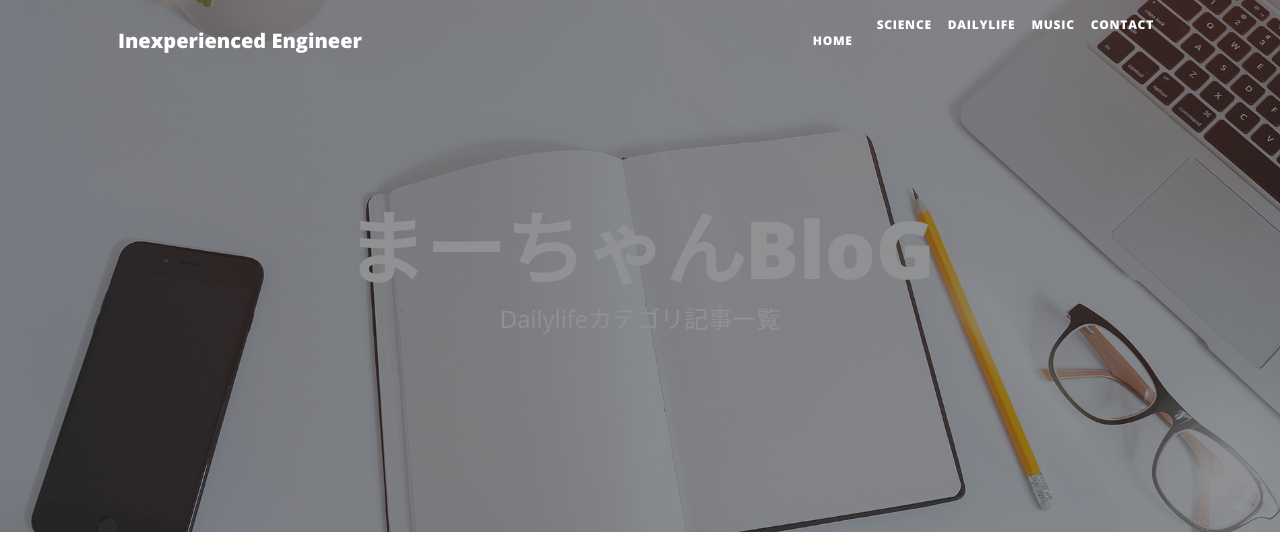
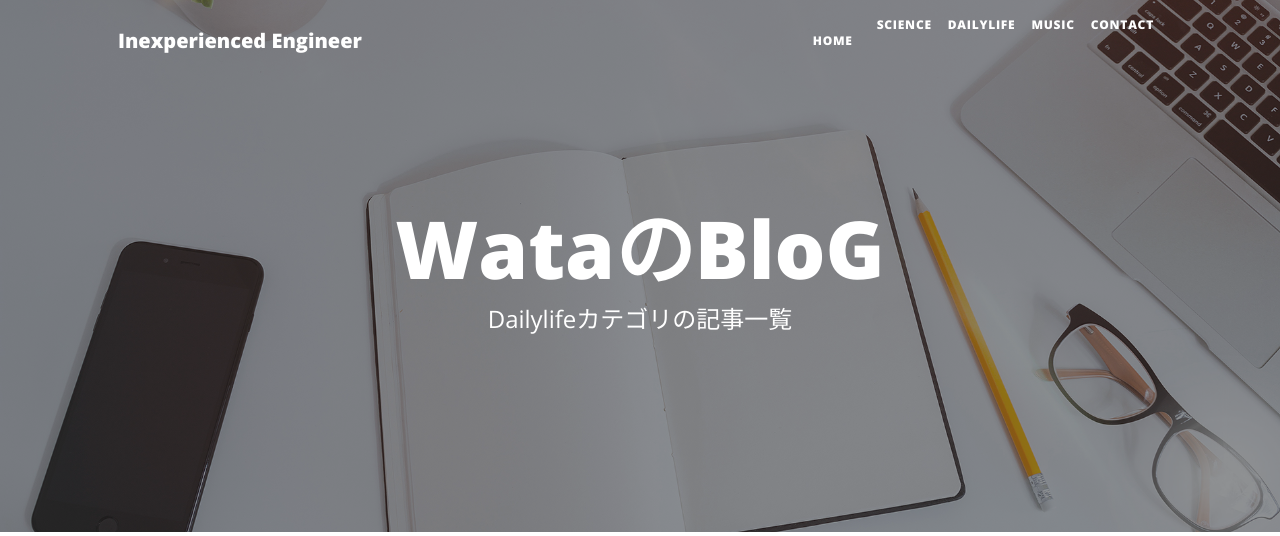
Before and after one commit to wataru68/fproject, a Django app: page /dailylife-list/ in a window 1280 px wide. Shown: the top 536 px of the page. Run offline with Django 3.2, Linux system fonts and the light colour scheme; data comes from the database, SQL or seed files in the repository; some libraries are stand-ins or nearby versions.

Commit message:
ヘッダーのタイトルがopacityされるバグを修正

```diff
--- a/blog/templates/dailylife_list.html
+++ b/blog/templates/dailylife_list.html
@@ -1,32 +1,31 @@
-<!-- 冒頭部分削除 -->
-
-<!-- ベーステンプレートを適用する -->
+<!-- ベーステンプレートを適用 -->
 {% extends 'base.html' %}
 <!--
-静的ファイルのURLを生成するstaticは個々のページで読み込むことが必要
+  静的ファイルのURLを生成するstaticは
+  個々のページで読み込むことが必要
 -->
 {% load static %}
-<!--ヘッダー情報のページタイトルは
-    ベーステンプレートを利用するページで設定する-->
-{% block title %}まーちゃんBloG - Dailylife{% endblock %}
-
-<!-- Navigation-->
-<!--ナビゲーションはベーステンプレートで設定済なので削除-->
+<!-- ヘッダー情報のページタイトルは
+    ベーステンプレートを利用するページで設定する -->
+{% block title %}WataのBloG - Dailylife{% endblock %}
+<!-- Navigation -->
+<!-- Navigationはベーステンプレートで設定済みなので削除 -->
 
     <!-- Page Header-->
+    <!-- ページのヘッダーはベーステンプレートを利用するページで設定する -->
     {% block header %}
     <!-- ページのヘッダーを設定(ドキュメントの構造に合わせてインデント) -->
-<!-- ヘッダーの背景イメージのリンクurl()の引数をstaticタグに書き換え-->
+    <!-- ヘッダーの背景イメージのリンク先url()の引数をstaticタグに書き換え -->
     <header class="masthead"
-        style="background-image: url({% static 'assets/img/home-bg.jpg' %})"
+            style="background-image: url({% static 'assets/img/home-bg.jpg' %})">
         <div class="container position-relative px-4 px-lg-5">
             <div class="row gx-4 gx-lg-5 justify-content-center">
                 <div class="col-md-10 col-lg-8 col-xl-7">
-        <div class="site-heading">
-          <!--ヘッダーの大見出し(タイトル)を変更-->
-          <h1>まーちゃんBloG</h1>
-          <!--サブタイトルを変更-->
-          <span class="subheading">Dailylifeカテゴリ記事一覧</span>
+                    <div class="page-heading">
+                        <!-- ヘッダーの大見出し(タイトル)を変更 -->
+                        <h1>WataのBloG</h1>
+                        <!-- サブタイトルを変更 -->
+                        <span class="subheading">Dailylifeカテゴリの記事一覧</span>
                     </div>
                 </div>
             </div>
@@ -36,18 +35,18 @@
 
     <!-- Main Content-->
     {% block contents %}
-<!--ページのコンテンツを設定(ドキュメントの構造に併せてインデント)-->
+    <!-- ページのコンテンツを設定(ドキュメントの構造に合わせてインデント) -->
     <div class="container px-4 px-lg-5">
         <div class="row gx-4 gx-lg-5 justify-content-center">
             <div class="col-md-10 col-lg-8 col-xl-7">
              <!--
-                    dailylifeカテゴリが格納されたdailylife_recordsから
-                    レコードを1件ずつrecordに取り出す
+                 dailylifeカテゴリのレコードが格納されたmusic_recordsから
+                 レコードを1行ずつrecordに取り出す
              -->
             {% for record in dailylife_records %}
             <div class="post-preview">
                 <!--
-                        urlでURLパターン'blog-detail/記事のid/'を生成し、
+                    urlでURLパターン'blog-detail/<int:pk>/'を生成し、
                     詳細ページへのリンクを設定
                 -->
                 <a href="{% url 'blog:blog_detail' record.pk %}">
@@ -55,11 +54,9 @@
                     <h2 class="post-title">
                         <!-- titleフィールドを出力 -->
                         {{record.title}}
-          </h2>
-          <!-- 投稿記事の本文 -->
                     <h3 class="post-subtitle">
-            <!-- サブタイトルの文字サイズを16ptにする -->
-            <span style="font-size: 16pt">
+                        <!-- サブタイトルを文字サイズを16ptにする -->
+                        <span style="font-size : 16pt">
                             <!--
                                 contentフィールドを出力
                                 truncatecharsで出力する文字数を50以内に制限
@@ -71,18 +68,18 @@
                 <!-- 投稿日時とカテゴリ -->
                 <p class="post-meta">
                     <!-- ページ最上部にリンクする -->
-          <a href="#">Wata's Blog</a>
+                    <a href="#">WataのBloG</a>
                     <!-- posted_atフィールドを出力 -->
                     {{record.posted_at}}に投稿/カテゴリ:
-          <!--- categoryフィールドを出力 -->
-          {{record.category}}
-        </p>
+                    <!-- categoryフィールドを出力 -->
+                    {{record.category}}</p>
             </div>
             <hr class="my-4" />
             {% endfor %}
             <!-- forによる繰り返しはここまで -->
 
-      <!-- デフォルトで設定されている
+            <!--
+                デフォルトで設定されている
                 <div class="post-preview">~</div><hr>
                 のブロック3個を削除
             -->
@@ -91,9 +88,10 @@
             </div>
         </div>
     </div>
-<!-- Driver-->
+</div>
+<!-- Deiver -->
 <hr class="my-4" />
 {% endblock %}
 
-<!-- Footer-->
-<!-- Footer以下はベーステンプレートで設定済みなので削除-->
+<!-- footer -->
+<!-- フッター以下はベーステンプレートで設定済みなので削除 -->
```
Lines whose indentation alone changed are shown as unchanged.
